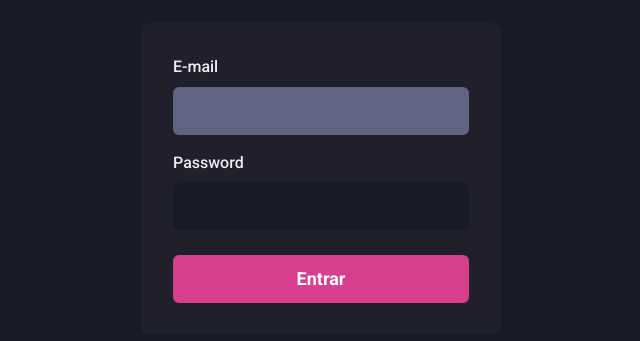
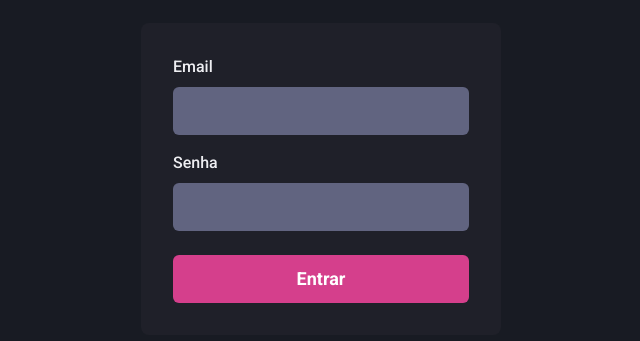
Before and after one commit to HemersonChaves/Construindo-interfaces-do-futuro, a Next.js app: page / in a window 1280 px wide. Shown: the part 221-562 px from the top of the page, without its empty margins (319-959 px from the left). Built offline with nearby package versions, Linux system fonts and the light colour scheme.

Commit message:
feat(signin): adiciona component Input

```diff
--- a/src/pages/index.tsx
+++ b/src/pages/index.tsx
@@ -1,6 +1,7 @@
-import { Button, Flex, Input, Stack, FormLabel, FormControl } from '@chakra-ui/react';
+import { Button, Flex, Stack,  } from '@chakra-ui/react';
+import { Input } from '../components/Form/Input';
 
-export default function Home() {
+export default function SignIn() {
   return (
     <Flex
       w='100vw'
@@ -19,36 +20,9 @@ export default function Home() {
 
       >
         <Stack spacing='4'>
-          <FormControl>
-            <FormLabel htmlFor='email'>E-mail</FormLabel>
-            <Input
-              name='email'
-              type='email'
-              id='email'
-              focusBorderColor='pink.500'
-              bgColor='gray.500'
-              variant='filled'
-              _hover={{
-                bgColor: 'gray.900',
-              }}
-              size='lg'
-            />
-          </FormControl>
-          <FormControl>
-            <FormLabel htmlFor='password'>Password</FormLabel>
-            <Input
-              name='password'
-              type='password'
-              id='password'
-              focusBorderColor='pink.500'
-              bgColor='gray.900'
-              variant='filled'
-              _hover={{
-                bgColor: 'gray.900',
-              }}
-              size='lg'
-            />
-          </FormControl>
+          <Input name='email' type='email' label='Email'></Input>
+          <Input name='password' type='password' label='Senha'></Input>
+
         </Stack>
         <Button type='submit' mt='6' colorScheme="pink" size='lg'>Entrar</Button>
       </Flex>
```
